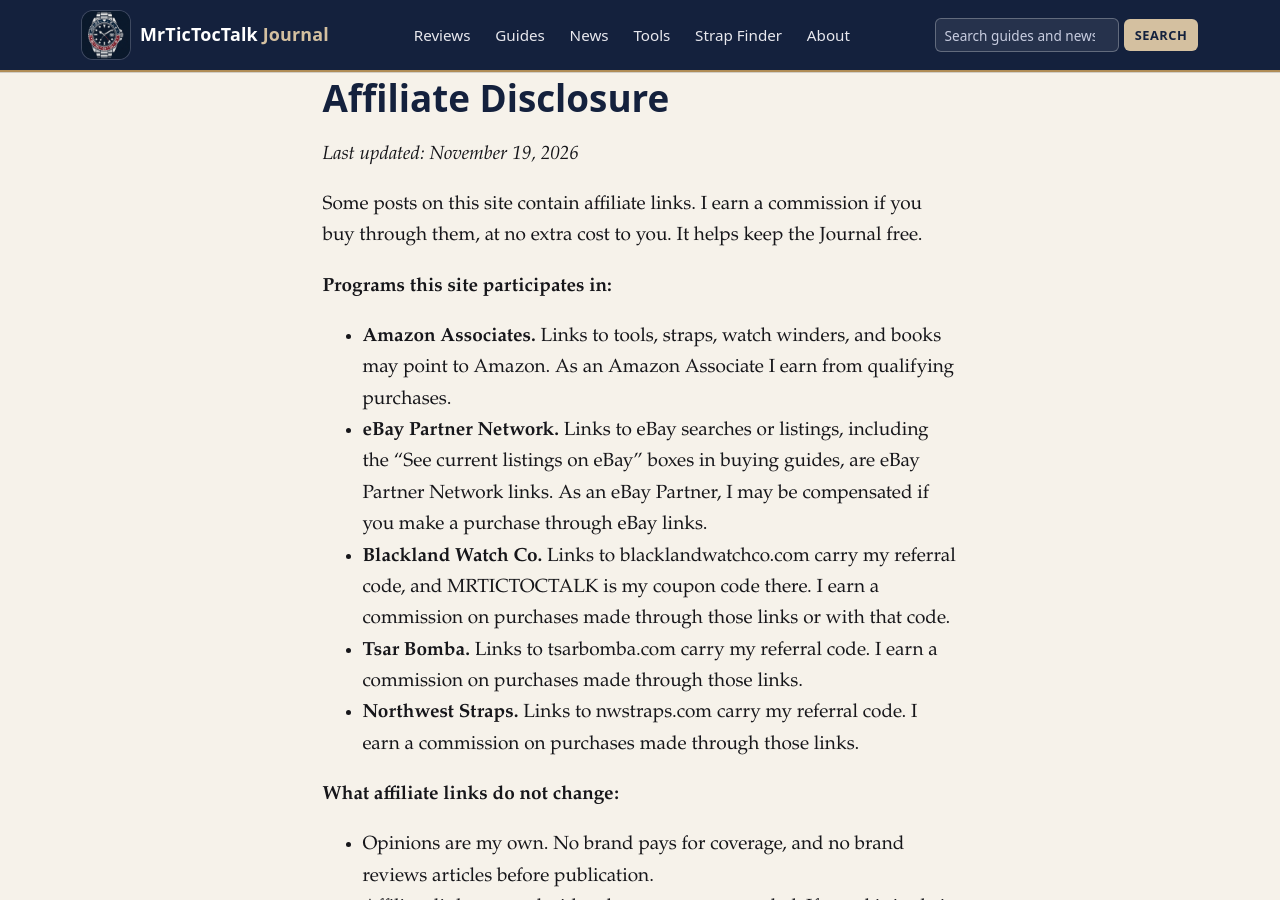
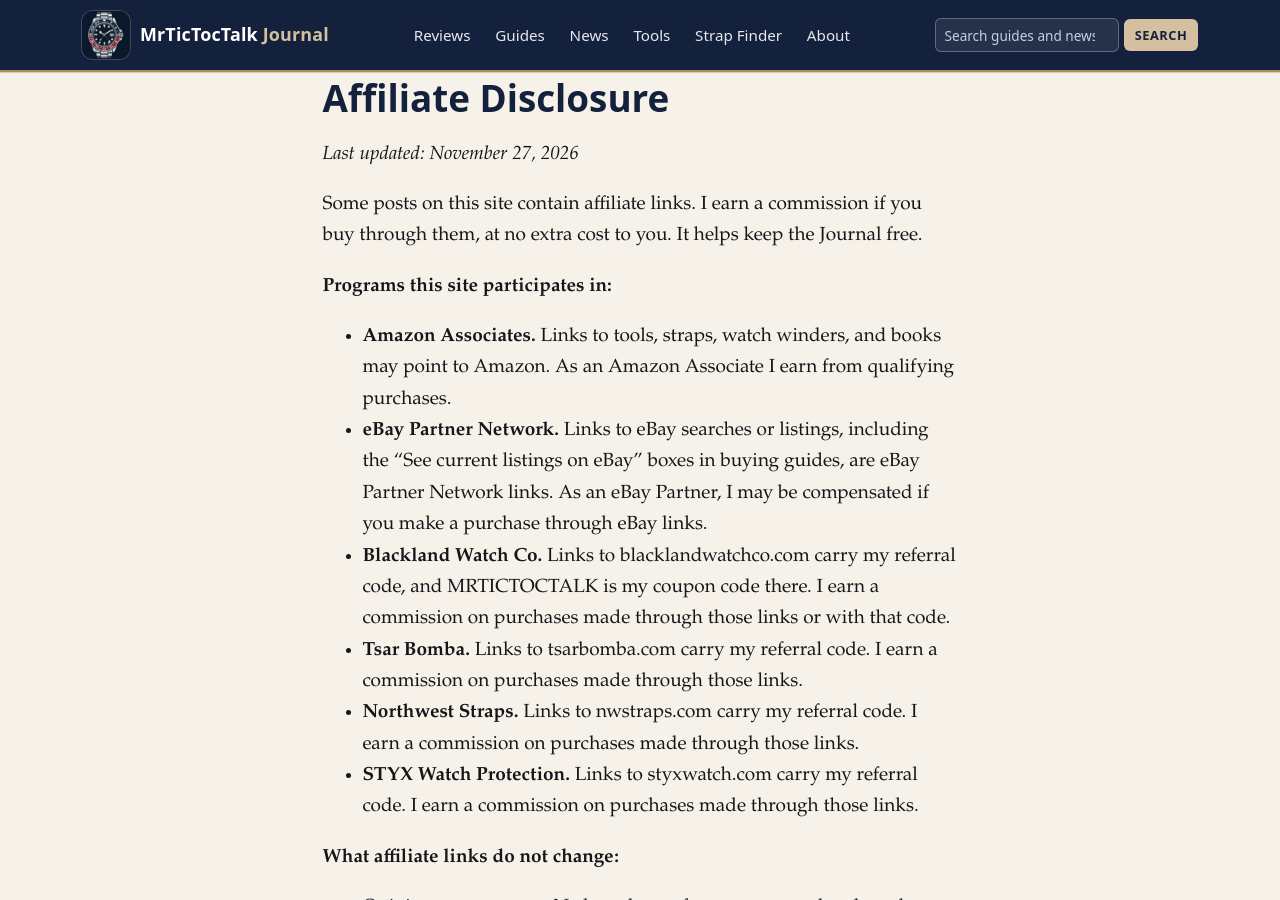
Before and after one commit to williec677/williec677.github.io, a Jekyll site: the page built from affiliate-disclosure.md, in a window 1280 px wide and 900 px high. Built offline with Jekyll 4.4.1, drawn with Linux system fonts in a browser that asks for light colours.

Commit message:
Add the STYX Watch Protection affiliate link on /links/ and the disclosure page
Will supplied the UpPromote referral URL. It is a content-only change, matching the existing Blackland, Tsar Bomba, and Northwest Straps shop buttons. No layout, CSS, or template files were edited.

```diff
--- a/affiliate-disclosure.md
+++ b/affiliate-disclosure.md
@@ -4,7 +4,7 @@ title: Affiliate Disclosure
 permalink: /affiliate-disclosure/
 description: "How the MrTicTocTalk Journal earns money from affiliate links."
 ---
-_Last updated: November 19, 2026_
+_Last updated: November 27, 2026_
 
 Some posts on this site contain affiliate links. I earn a commission if you buy through them, at no extra cost to you. It helps keep the Journal free.
 
@@ -15,6 +15,7 @@ Some posts on this site contain affiliate links. I earn a commission if you buy
 * **Blackland Watch Co.** Links to blacklandwatchco.com carry my referral code, and MRTICTOCTALK is my coupon code there. I earn a commission on purchases made through those links or with that code.
 * **Tsar Bomba.** Links to tsarbomba.com carry my referral code. I earn a commission on purchases made through those links.
 * **Northwest Straps.** Links to nwstraps.com carry my referral code. I earn a commission on purchases made through those links.
+* **STYX Watch Protection.** Links to styxwatch.com carry my referral code. I earn a commission on purchases made through those links.
 
 **What affiliate links do not change:**
 
--- a/links.html
+++ b/links.html
@@ -15,7 +15,7 @@ body_class: links
 
   <section class="links-shop" aria-labelledby="links-shop-title">
     <h2 id="links-shop-title" class="links-shop-title">This week's watch deals</h2>
-    <p class="links-disclosure">#ad These are affiliate links, including Blackland Watch Co, Tsar Bomba, and Northwest Straps. If you buy through them or use my coupon code, MrTicTocTalk earns a commission at no extra cost to you. As an Amazon Associate I earn from qualifying purchases. As an eBay Partner Network Affiliate, I earn from qualifying purchases. <a href="{{ '/affiliate-disclosure/' | relative_url }}">Details</a>.</p>
+    <p class="links-disclosure">#ad These are affiliate links, including Blackland Watch Co, Tsar Bomba, Northwest Straps, and STYX Watch Protection. If you buy through them or use my coupon code, MrTicTocTalk earns a commission at no extra cost to you. As an Amazon Associate I earn from qualifying purchases. As an eBay Partner Network Affiliate, I earn from qualifying purchases. <a href="{{ '/affiliate-disclosure/' | relative_url }}">Details</a>.</p>
     <nav class="links-nav" aria-label="This week's watch deals">
       <a class="links-btn links-btn-feature links-btn-shop" href="https://tsarbomba.com/pages/black-friday?ref=gwjrjgeb" rel="sponsored nofollow noopener" target="_blank">
         <span class="links-kicker">Black Friday</span>
@@ -41,6 +41,7 @@ body_class: links
       <a class="links-btn links-btn-shop" href="https://blacklandwatchco.com/products/the-night-passage?ref=MRTICTOCTALK" rel="sponsored nofollow noopener" target="_blank">Hemel Night Passage railroad dial watch</a>
       <a class="links-btn links-btn-shop" href="https://tsarbomba.com/?ref=gwjrjgeb" rel="sponsored nofollow noopener" target="_blank">Tsar Bomba watches</a>
       <a class="links-btn links-btn-shop" href="https://nwstraps.com?sca_ref=12799774.nirNn5HJqU" rel="sponsored nofollow noopener" target="_blank">Northwest Straps: webbing belts, key fobs, and lanyards</a>
+      <a class="links-btn links-btn-shop" href="https://www.styxwatch.com/?sca_ref=12735692.SG9rzbfOBw" rel="sponsored nofollow noopener" target="_blank">STYX Watch Protection film for luxury watches</a>
     </nav>
   </section>
 
```
